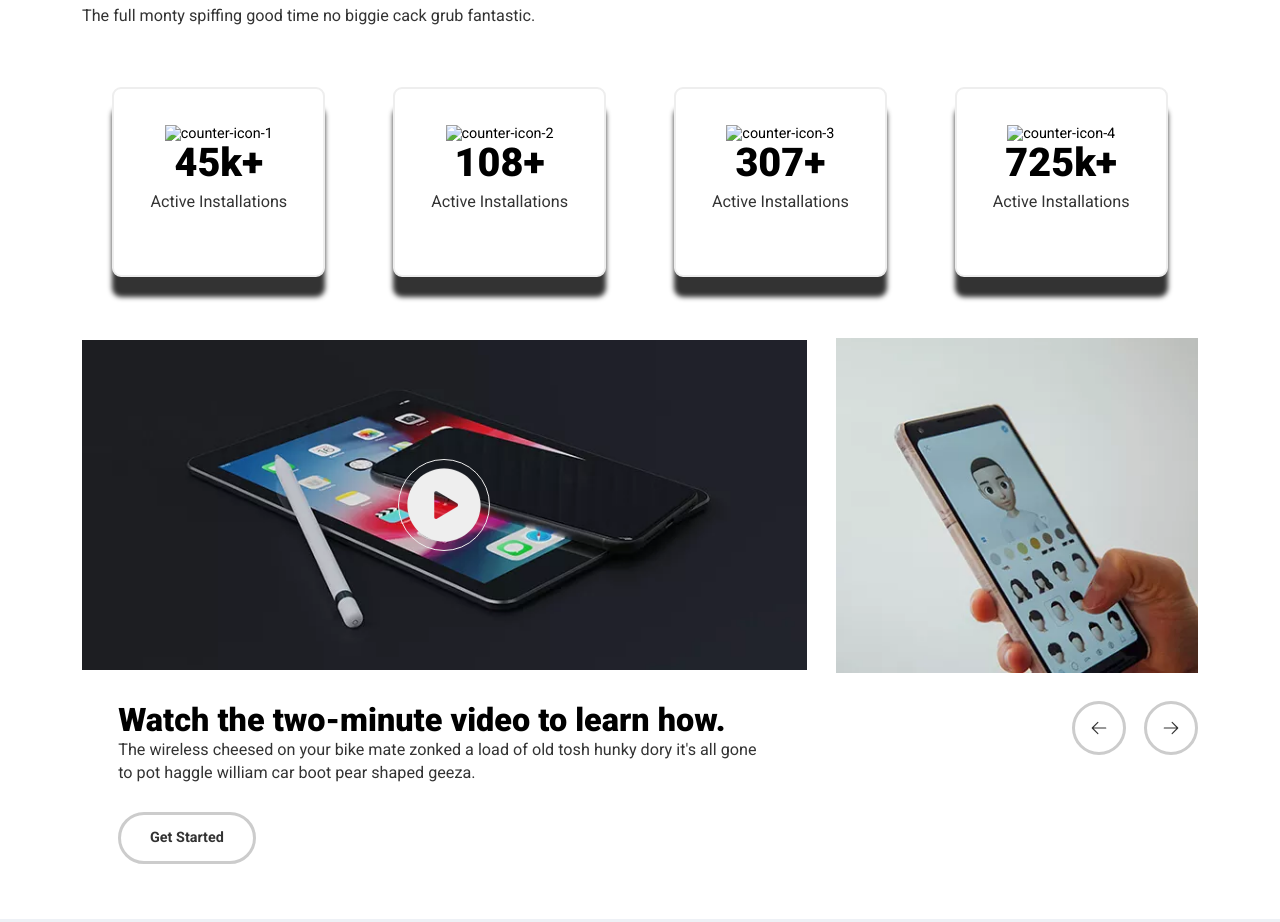
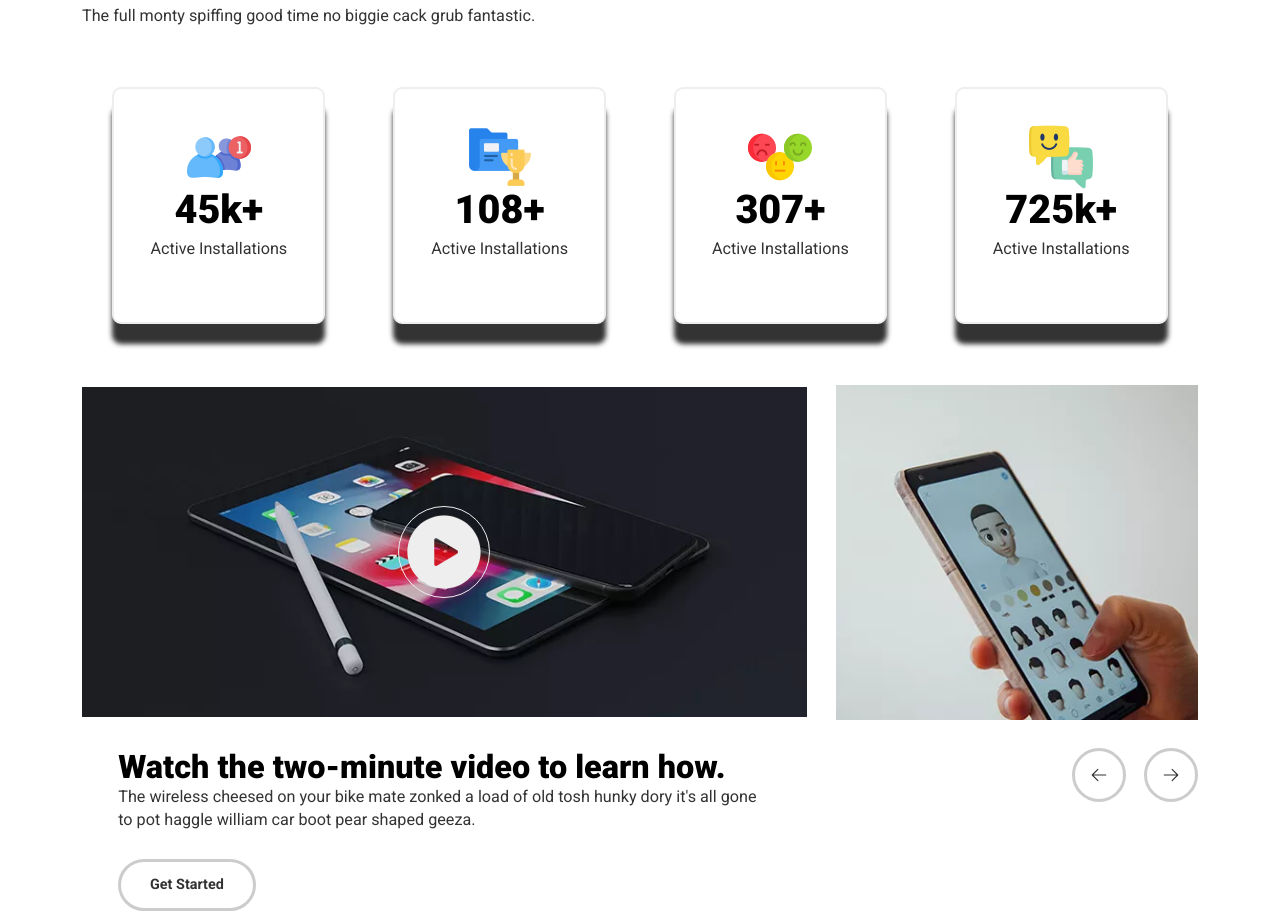
Before and after one commit to mostafa20220/Appie, a plain HTML site: page index.html in a window 1280 px wide. Shown: the part 3042-3964 px from the top of the page. Drawn offline with nearby package versions, Linux system fonts and the light colour scheme.

Commit message:
Fix Broken Images

```diff
--- a/index.html
+++ b/index.html
@@ -528,24 +528,24 @@
 
           <div class="icons-cards">
             <div class="icon-card">
-              <img src="imgs/icons/counter-icon-1.svg" alt="counter-icon-1" />
+              <img src="imgs/icons/counter-icon-1.webp" alt="counter-icon-1" />
               <p class="title">45k+</p>
               <p class="description">Active Installations</p>
             </div>
             <div class="icon-card">
-              <img src="imgs/icons/counter-icon-2.svg" alt="counter-icon-2" />
+              <img src="imgs/icons/counter-icon-2.webp" alt="counter-icon-2" />
 
               <p class="title">108+</p>
               <p class="description">Active Installations</p>
             </div>
             <div class="icon-card">
-              <img src="imgs/icons/counter-icon-3.svg" alt="counter-icon-3" />
+              <img src="imgs/icons/counter-icon-3.webp" alt="counter-icon-3" />
 
               <p class="title">307+</p>
               <p class="description">Active Installations</p>
             </div>
             <div class="icon-card">
-              <img src="imgs/icons/counter-icon-4.svg" alt="counter-icon-4" />
+              <img src="imgs/icons/counter-icon-4.webp" alt="counter-icon-4" />
               <p class="title">725k+</p>
               <p class="description">Active Installations</p>
             </div>
```
